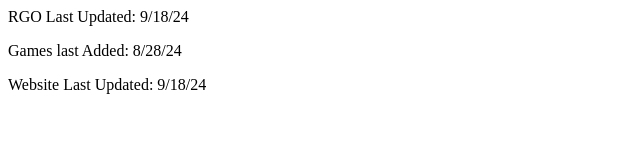
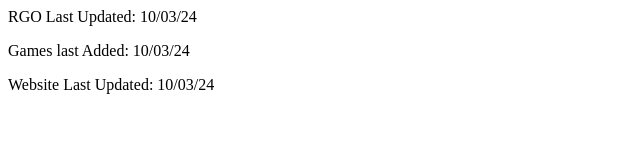
Before and after one commit to arrow-cole/acolegames.dev, a plain HTML site: page index.html in a window 1280 px wide. Shown: the full height of the page, 0-640 px from the left. Drawn offline with Linux system fonts and the light colour scheme.

Commit message:
Update index.html

```diff
--- a/index.html
+++ b/index.html
@@ -1,5 +1,5 @@
 <html>
-<p> RGO Last Updated: 9/18/24 </p>
-<p> Games last Added: 8/28/24 </p>
-<P> Website Last Updated: 9/18/24 </p>
+<p> RGO Last Updated: 10/03/24 </p>
+<p> Games last Added: 10/03/24 </p>
+<P> Website Last Updated: 10/03/24 </p>
 </html>
```
